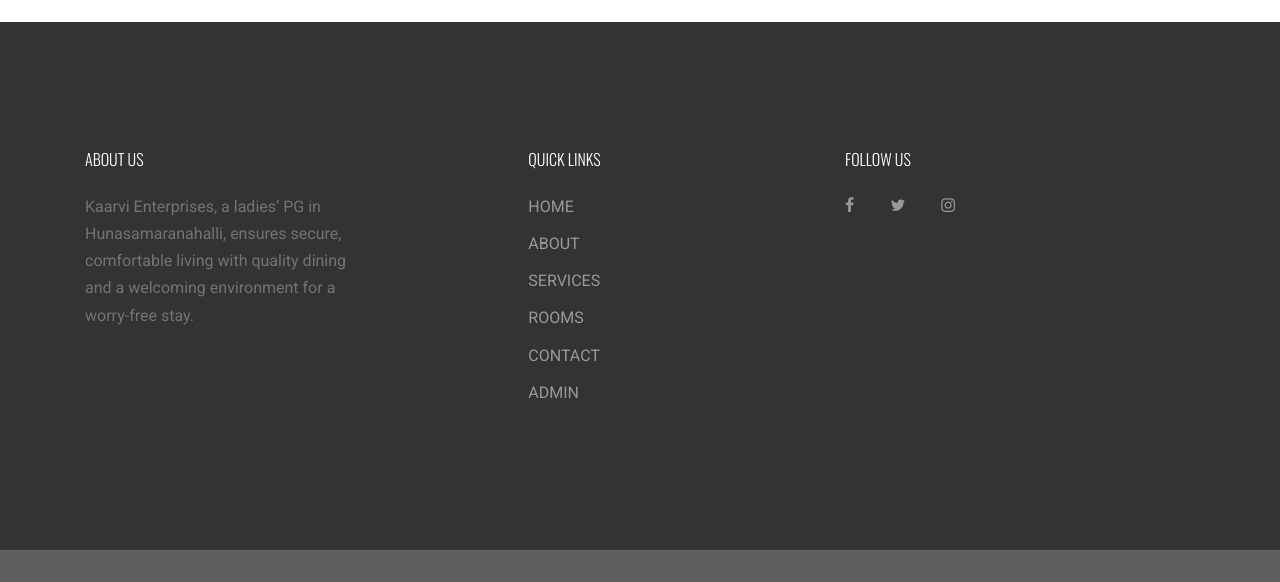
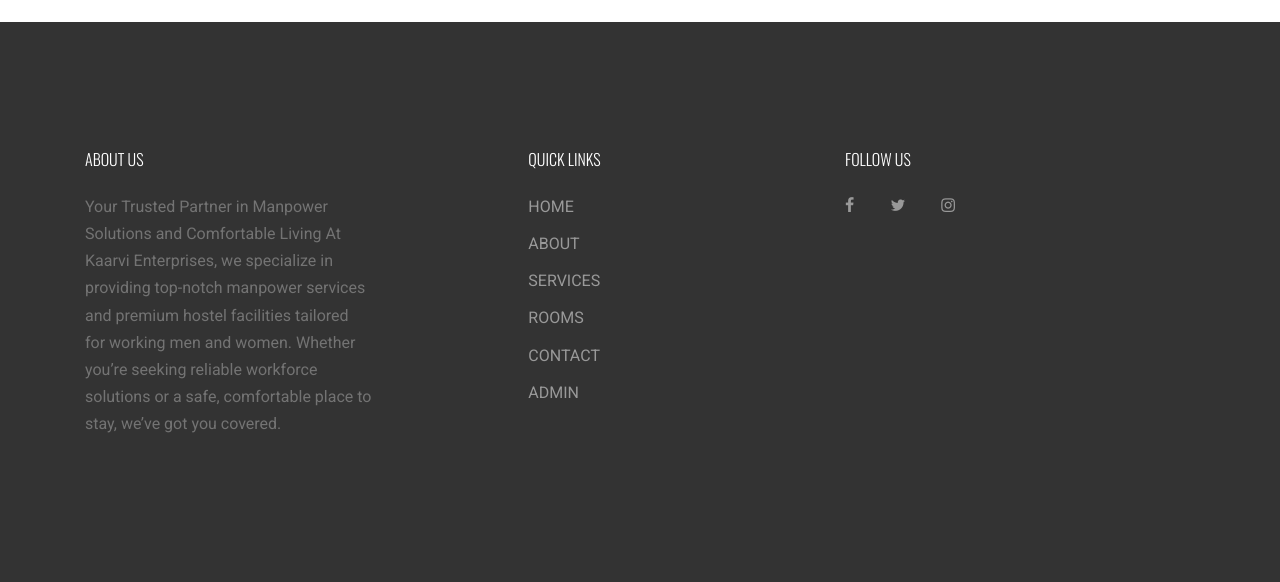
Before and after one commit to Bibinku/hosttry, a Django app: page /roomspage/ in a window 1280 px wide. Shown: the part 1767-2349 px from the top of the page. Before the commit the page ends 2317 px from the top, so only its background shows below. Run offline with Django 5.2, Linux system fonts and the light colour scheme; data comes from the database, SQL or seed files in the repository; some libraries are stand-ins or nearby versions; some web fonts are replaced.

Commit message:
updations

```diff
--- a/Frontend/templates/Rooms.html
+++ b/Frontend/templates/Rooms.html
@@ -140,7 +140,9 @@
             <div class="row">
               <div class="col-md-5">
                 <h2 class="footer-heading mb-4">About Us</h2>
-                <p>Kaarvi Enterprises, a ladies’ PG in Hunasamaranahalli, ensures secure, comfortable living with quality dining and a welcoming environment for a worry-free stay.</p>
+                <p> Your Trusted Partner in Manpower Solutions and Comfortable Living
+
+At Kaarvi Enterprises, we specialize in providing top-notch manpower services and premium hostel facilities tailored for working men and women. Whether you’re seeking reliable workforce solutions or a safe, comfortable place to stay, we’ve got you covered.</p>
               </div>
               <div class="col-md-3 mx-auto">
                 <h2 class="footer-heading mb-4">Quick Links</h2>
--- a/Frontend/templates/aboutpage.html
+++ b/Frontend/templates/aboutpage.html
@@ -152,7 +152,9 @@
             <div class="row">
               <div class="col-md-5">
                 <h2 class="footer-heading mb-4">About Us</h2>
-                <p>Kaarvi Enterprises, a ladies’ PG in Hunasamaranahalli, ensures secure, comfortable living with quality dining and a welcoming environment for a worry-free stay.</p>
+                <p>Your Trusted Partner in Manpower Solutions and Comfortable Living
+
+At Kaarvi Enterprises, we specialize in providing top-notch manpower services and premium hostel facilities tailored for working men and women. Whether you’re seeking reliable workforce solutions or a safe, comfortable place to stay, we’ve got you covered.</p>
               </div>
               <div class="col-md-3 mx-auto">
                 <h2 class="footer-heading mb-4">Quick Links</h2>
--- a/Frontend/templates/contact.html
+++ b/Frontend/templates/contact.html
@@ -222,7 +222,9 @@
             <div class="row">
               <div class="col-md-5">
                 <h2 class="footer-heading mb-4">About Us</h2>
-                <p>Kaarvi Enterprises, a ladies’ PG in Hunasamaranahalli, ensures secure, comfortable living with quality dining and a welcoming environment for a worry-free stay.</p>
+                <p>Your Trusted Partner in Manpower Solutions and Comfortable Living
+
+At Kaarvi Enterprises, we specialize in providing top-notch manpower services and premium hostel facilities tailored for working men and women. Whether you’re seeking reliable workforce solutions or a safe, comfortable place to stay, we’ve got you covered.</p>
               </div>
               <div class="col-md-3 mx-auto">
                 <h2 class="footer-heading mb-4">Quick Links</h2>
--- a/Frontend/templates/home.html
+++ b/Frontend/templates/home.html
@@ -512,7 +512,8 @@
             <div class="row">
               <div class="col-md-5">
                 <h2 id="about-section" class="footer-heading mb-4">About Us</h2>
-                <p>Kaarvi Enterprises, a ladies’ PG in Hunasamaranahalli, ensures secure, comfortable living with quality dining and a welcoming environment for a worry-free stay.</p>
+                <p>Your Trusted Partner in Manpower Solutions and Comfortable Living.
+At Kaarvi Enterprises, we specialize in providing top-notch manpower services and premium hostel facilities tailored for working men and women. Whether you’re seeking reliable workforce solutions or a safe, comfortable place to stay, we’ve got you covered.</p>
               </div>
               <div class="col-md-3 mx-auto">
                 <h2 class="footer-heading mb-4">Quick Links</h2>
--- a/Frontend/templates/ourservices.html
+++ b/Frontend/templates/ourservices.html
@@ -211,7 +211,9 @@
             <div class="row">
               <div class="col-md-5">
                 <h2 class="footer-heading mb-4">About Us</h2>
-                <p>Kaarvi Enterprises, a ladies’ PG in Hunasamaranahalli, ensures secure, comfortable living with quality dining and a welcoming environment for a worry-free stay.</p>
+                <p>Your Trusted Partner in Manpower Solutions and Comfortable Living
+
+At Kaarvi Enterprises, we specialize in providing top-notch manpower services and premium hostel facilities tailored for working men and women. Whether you’re seeking reliable workforce solutions or a safe, comfortable place to stay, we’ve got you covered.</p>
               </div>
               <div class="col-md-3 mx-auto">
                 <h2 class="footer-heading mb-4">Quick Links</h2>
--- a/Frontend/templates/singleroom.html
+++ b/Frontend/templates/singleroom.html
@@ -178,7 +178,9 @@
             <div class="row">
               <div class="col-md-5">
                 <h2 class="footer-heading mb-4">About Us</h2>
-                <p>Kaarvi Enterprises, a ladies’ PG in Hunasamaranahalli, ensures secure, comfortable living with quality dining and a welcoming environment for a worry-free stay.</p>
+                <p>Your Trusted Partner in Manpower Solutions and Comfortable Living
+
+At Kaarvi Enterprises, we specialize in providing top-notch manpower services and premium hostel facilities tailored for working men and women. Whether you’re seeking reliable workforce solutions or a safe, comfortable place to stay, we’ve got you covered.</p>
               </div>
               <div class="col-md-3 mx-auto">
                 <h2 class="footer-heading mb-4">Quick Links</h2>
```
